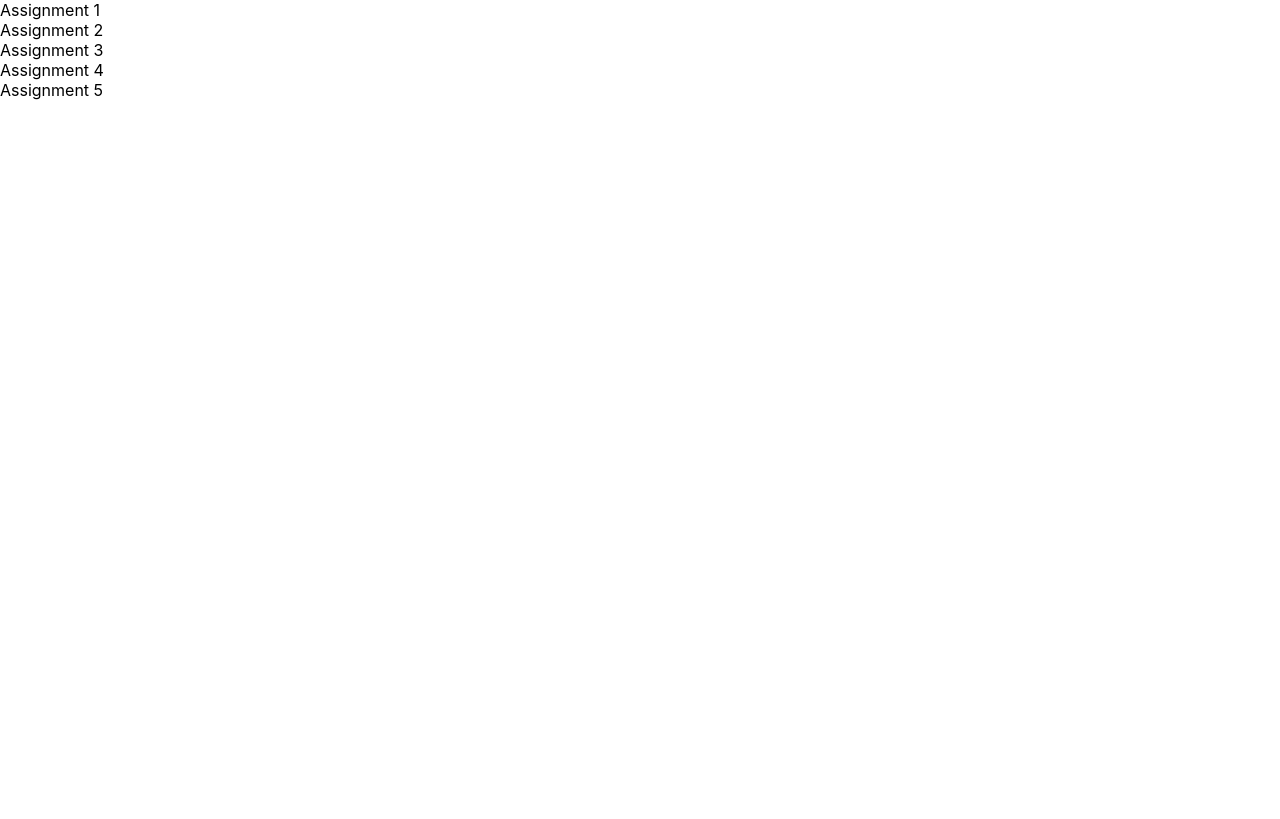
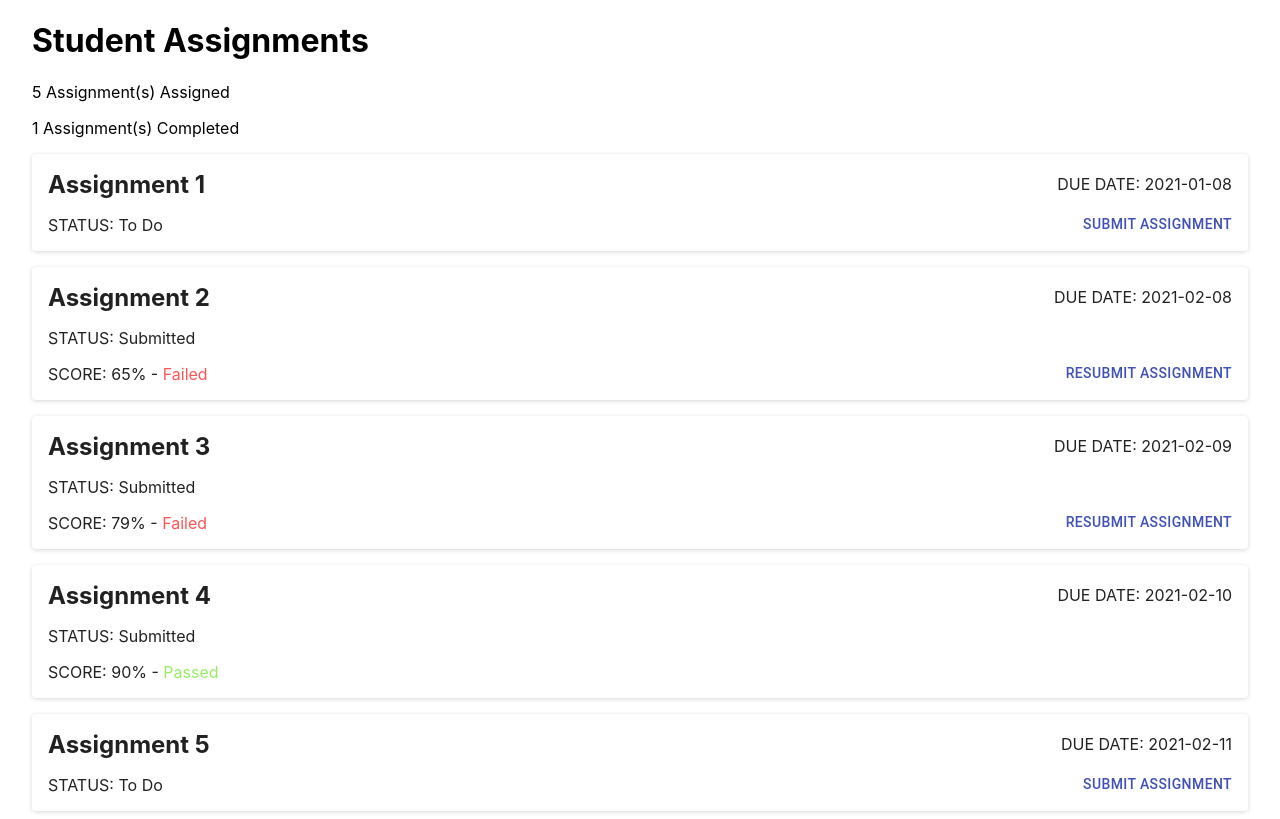
Before and after one commit to sedo226/take-home-interview, a Next.js app: page / in a window 1280 px wide. Built offline with nearby package versions, Linux system fonts and the light colour scheme.

Commit message:
Component architecture and functionality

```diff
--- a/package.json
+++ b/package.json
@@ -9,6 +9,7 @@
   },
   "dependencies": {
     "@material-ui/core": "^4.11.3",
+    "moment": "^2.29.1",
     "next": "10.0.6",
     "react": "17.0.1",
     "react-dom": "17.0.1"
--- a/pages/Assignment.js
+++ /dev/null
@@ -1,3 +0,0 @@
-export default function Assignments(props) {
-  return <div>{props.assignment.assignmentName}</div>;
-}
--- /dev/null
+++ b/pages/Assignment/Score.js
@@ -0,0 +1,11 @@
+export default function Score(props) {
+  const isPassing = props.score >= 80;
+  return (
+    <div>
+      SCORE: {props.score}% -{" "}
+      <span style={{ color: isPassing ? "#98ec65" : "#FF5555" }}>
+        {isPassing ? "Passed" : "Failed"}
+      </span>
+    </div>
+  );
+}
--- /dev/null
+++ b/pages/Assignment/SubmitButton.js
@@ -0,0 +1,18 @@
+import Button from "@material-ui/core/Button";
+//helpers
+
+export default function SubmitButton(props) {
+  const handleSubmit = () => {
+    console.log("implement submit functionality");
+  };
+  return (
+    <Button
+      color="primary"
+      className="assignment-submit-button"
+      onClick={handleSubmit}
+    >
+      {props.assignmentStatus === "Submitted" ? "Resubmit" : "Submit"}{" "}
+      Assignment
+    </Button>
+  );
+}
--- /dev/null
+++ b/pages/Assignment/helpers/canSubmit.js
@@ -0,0 +1,28 @@
+import moment from "moment";
+
+/* Can Submit IF:
+- assignment.assignmentStatus === "Submitted" && assignment.score < 80 && assignment.dueDate <= 30 days ago
+OR
+- assignment.assignmentStatus === "To Do" && assignment.dueDate <= 30 days ago
+*/
+
+export const canSubmit = (assignment) => {
+  let canSubmit = false;
+  const dueDateIsMoreThanThirtyDaysAgo = moment(assignment.dueDate).isBefore(
+    moment().subtract(30, "days").format("YYYY-MM-DD")
+  );
+  if (
+    assignment.assignmentStatus === "Submitted" &&
+    assignment.score < 80 &&
+    !dueDateIsMoreThanThirtyDaysAgo
+  ) {
+    canSubmit = true;
+  }
+  if (
+    assignment.assignmentStatus === "To Do" &&
+    !dueDateIsMoreThanThirtyDaysAgo
+  ) {
+    canSubmit = true;
+  }
+  return canSubmit;
+};
--- /dev/null
+++ b/pages/Assignment/index.js
@@ -0,0 +1,31 @@
+import Grid from "@material-ui/core/Grid";
+import Paper from "@material-ui/core/Paper";
+import Button from "@material-ui/core/Button";
+//internal components
+import Score from "./Score";
+//helpers
+import { canSubmit } from "./helpers/canSubmit";
+import SubmitButton from "./SubmitButton";
+
+export default function Assignments(props) {
+  const showSubmitButton = canSubmit(props.assignment);
+  return (
+    <Grid item xs={12}>
+      <Paper className="card-container">
+        <div className="basic-flex-container flex-justify-content-space-between">
+          <h2>{props.assignment.assignmentName}</h2>
+          <div className="assignment-due-date">
+            DUE DATE: {props.assignment.dueDate}
+          </div>
+        </div>
+        <div>STATUS: {props.assignment.assignmentStatus}</div>
+        {props.assignment.assignmentStatus === "Submitted" && (
+          <Score score={props.assignment.score} />
+        )}
+        {showSubmitButton && (
+          <SubmitButton assignmentStatus={props.assignment.assignmentStatus} />
+        )}
+      </Paper>
+    </Grid>
+  );
+}
--- a/pages/_app.js
+++ b/pages/_app.js
@@ -1,7 +1,7 @@
-import '../styles/globals.css'
+import "../styles/globals.css";
 
 function MyApp({ Component, pageProps }) {
-  return <Component {...pageProps} />
+  return <Component {...pageProps} />;
 }
 
-export default MyApp
+export default MyApp;
--- a/pages/api/assignments.js
+++ b/pages/api/assignments.js
@@ -3,44 +3,44 @@
 export default (req, res) => {
   res.status(200).json([
     {
+      id: 456,
+      assignmentName: "Assignment 3",
+      assignmentStatus: "Submitted",
+      dueDate: "2021-02-09",
+      studentID: 1,
+      score: 79,
+    },
+    {
+      id: 789,
+      assignmentName: "Assignment 5",
+      assignmentStatus: "To Do",
+      dueDate: "2021-02-11",
+      studentID: 1,
+      score: null,
+    },
+    {
+      id: 101112,
+      assignmentName: "Assignment 2",
+      assignmentStatus: "Submitted",
+      dueDate: "2021-02-08",
+      studentID: 1,
+      score: 65,
+    },
+    {
+      id: 131415,
+      assignmentName: "Assignment 4",
+      assignmentStatus: "Submitted",
+      dueDate: "2021-02-10",
+      studentID: 1,
+      score: 90,
+    },
+    {
       id: 123,
       assignmentName: "Assignment 1",
       assignmentStatus: "To Do",
-      dueDate: '2021-02-09',
+      dueDate: "2021-01-08",
       studentID: 1,
-      score: null
+      score: null,
     },
-    {
-      id: 456,
-      assignmentName: "Assignment 2",
-      assignmentStatus: "Submitted",
-      dueDate: '2021-02-09',
-      studentID: 1,
-      score: 79
-    },
-    {
-      id: 789,
-      assignmentName: "Assignment 3",
-      assignmentStatus: "To Do",
-      dueDate: '2021-02-10',
-      studentID: 1,
-      score: null
-    },
-    {
-      id: 101112,
-      assignmentName: "Assignment 4",
-      assignmentStatus: "Submitted",
-      dueDate: '2021-02-08',
-      studentID: 1,
-      score: 65
-    },
-    {
-      id: 131415,
-      assignmentName: "Assignment 5",
-      assignmentStatus: "Submitted",
-      dueDate: '2021-02-09',
-      studentID: 1,
-      score: 90
-    }
-  ])
-}
+  ]);
+};
--- a/pages/index.js
+++ b/pages/index.js
@@ -1,20 +1,36 @@
 import Head from "next/head";
-import Assignment from "./Assignment";
+import Assignment from "./Assignment/index.js";
+import Grid from "@material-ui/core/Grid";
 
 export default function Assignments(props) {
   console.log(props);
+  const assignmentsCount = props.data.length;
+  const assignmentsCompleted = props.data.filter(
+    (assignment) => assignment.score >= 80
+  ).length;
   return (
     <div>
       <Head>
         <title>Student Assignments</title>
       </Head>
+      <h1>Student Assignments</h1>
+      <div className="assignment-rollup">
+        {assignmentsCount} Assignment(s) Assigned
+      </div>
+      <div className="assignment-rollup">
+        {assignmentsCompleted} Assignment(s) Completed
+      </div>
+      <Grid container spacing={2} justify="center">
         {props.data.length > 0 ? (
-        props.data.map((assignment) => (
+          props.data
+            .sort((a, b) => new Date(a.dueDate) - new Date(b.dueDate))
+            .map((assignment) => (
               <Assignment key={assignment.id} assignment={assignment} />
             ))
         ) : (
           <div>No Assignments Found</div>
         )}
+      </Grid>
     </div>
   );
 }
--- a/styles/globals.css
+++ b/styles/globals.css
@@ -1,6 +1,6 @@
 html,
 body {
-  padding: 0;
+  padding: 0 16px;
   margin: 0;
   font-family: -apple-system, BlinkMacSystemFont, Segoe UI, Roboto, Oxygen,
     Ubuntu, Cantarell, Fira Sans, Droid Sans, Helvetica Neue, sans-serif;
@@ -14,3 +14,37 @@ a {
 * {
   box-sizing: border-box;
 }
+
+.basic-flex-container {
+  display: flex;
+  align-items: center;
+}
+
+.basic-flex-container,
+.flex-justify-content-space-between {
+  justify-content: space-between;
+}
+
+div.card-container {
+  padding: 16px;
+  box-shadow: rgba(0, 0, 0, 0.16) 0px 1px 4px;
+  position: relative;
+}
+
+div.card-container > div > h2 {
+  margin: 0;
+}
+
+div.card-container > div:not(:last-of-type) {
+  margin-bottom: 16px;
+}
+
+.assignment-rollup {
+  margin-bottom: 16px;
+}
+
+button.assignment-submit-button {
+  position: absolute;
+  right: 8px;
+  bottom: 8px;
+}
```
Also changed, not shown: styles/Home.module.css (deleted, +0 -122 lines), 2 other files (tests, documents, lock files or other folders). Lines whose indentation alone changed are shown as unchanged.
